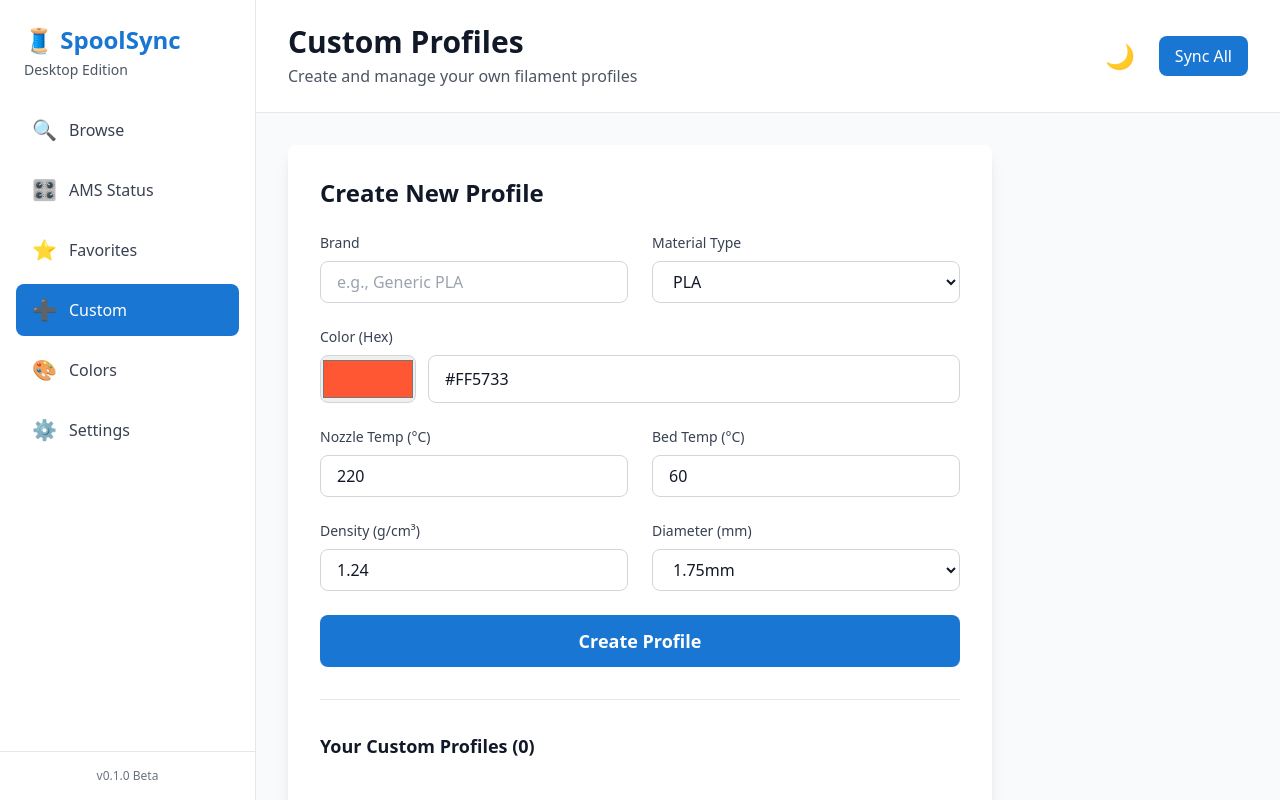
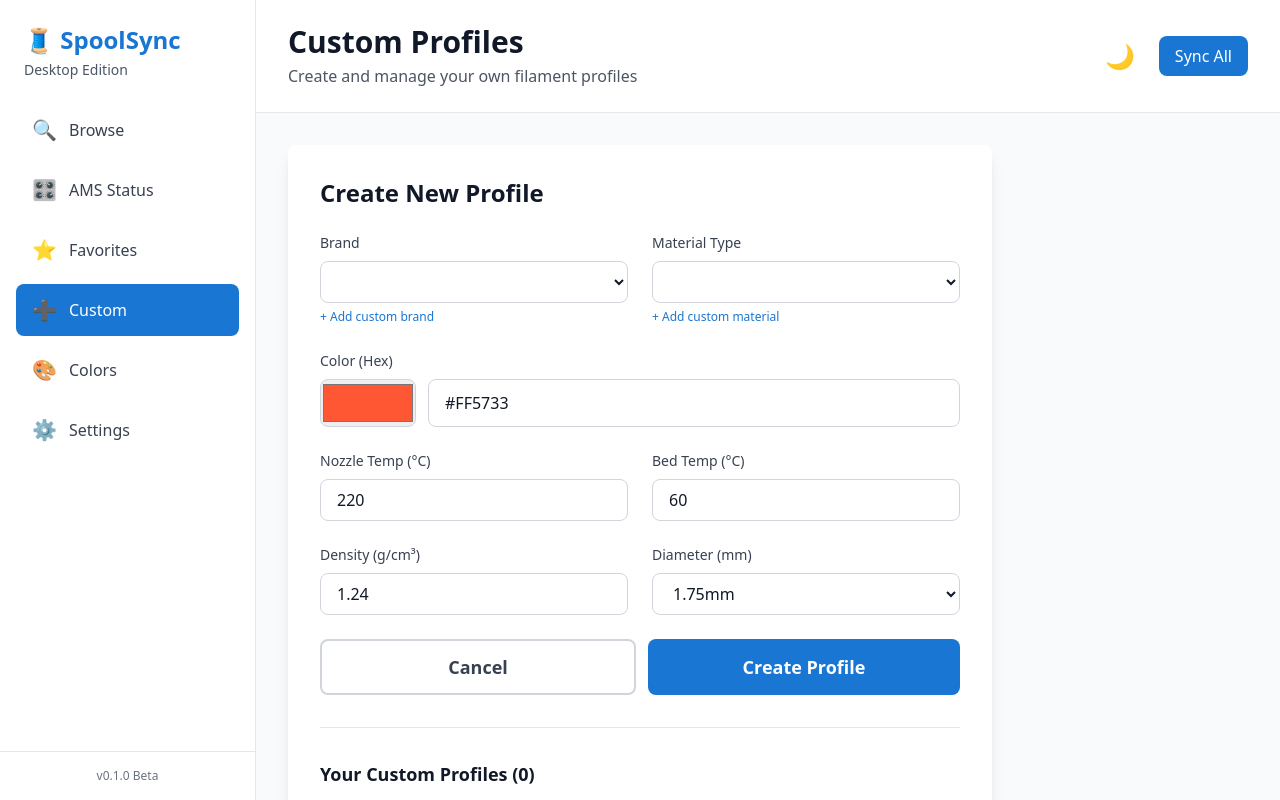
Before and after one commit to GaelicThunder/SpoolSync-Desktop, a SvelteKit app: page /custom in a window 1280 px wide. Built offline with nearby package versions, Linux system fonts and the light colour scheme.

Commit message:
Update Custom page with DB dropdowns, cancel button, and auto-refresh on mount

```diff
--- a/src/routes/custom/+page.svelte
+++ b/src/routes/custom/+page.svelte
@@ -1,11 +1,13 @@
 <script lang="ts">
   import { onMount } from 'svelte';
+  import { goto } from '$app/navigation';
   import Header from '$lib/components/Header.svelte';
   import { customProfiles, loadCustomProfiles, createCustomProfile, deleteCustomProfile, type FilamentProfile } from '$lib/stores/filaments';
+  import { invoke } from '@tauri-apps/api/core';
 
   let formData = {
     brand: '',
-    material: 'PLA',
+    material: '',
     color: '#FF5733',
     nozzle_temp: 220,
     bed_temp: 60,
@@ -13,16 +15,48 @@
     diameter: 1.75,
   };
 
-  onMount(() => {
-    console.log('Custom page mounted, loading profiles...');
-    loadCustomProfiles();
+  let brands: string[] = [];
+  let materials: string[] = [];
+  let customBrand = '';
+  let customMaterial = '';
+  let showCustomBrand = false;
+  let showCustomMaterial = false;
+
+  onMount(async () => {
+    console.log('Custom page mounted, loading data...');
+    await loadCustomProfiles();
+    await loadBrandsAndMaterials();
   });
+
+  async function loadBrandsAndMaterials() {
+    try {
+      brands = await invoke<string[]>('get_brands');
+      materials = await invoke<string[]>('get_materials');
+      console.log('Loaded brands:', brands);
+      console.log('Loaded materials:', materials);
+
+      if (brands.length > 0 && !formData.brand) {
+        formData.brand = brands[0];
+      }
+      if (materials.length > 0 && !formData.material) {
+        formData.material = materials[0];
+      }
+    } catch (error) {
+      console.error('Failed to load brands/materials:', error);
+    }
+  }
 
   async function handleSubmit(e: Event) {
     e.preventDefault();
     try {
       const profile: FilamentProfile = {
-        ...formData,
+        brand: showCustomBrand && customBrand ? customBrand : formData.brand,
+        material: showCustomMaterial && customMaterial ? customMaterial : formData.material,
+        color: formData.color,
+        nozzle_temp: formData.nozzle_temp,
+        bed_temp: formData.bed_temp,
+        density: formData.density,
+        diameter: formData.diameter,
         is_favorite: true,
         is_custom: true,
       };
@@ -30,15 +64,21 @@
       console.log('Creating profile:', profile);
       await createCustomProfile(profile);
 
+      await loadBrandsAndMaterials();
+
       formData = {
-        brand: '',
-        material: 'PLA',
+        brand: brands[0] || '',
+        material: materials[0] || '',
         color: '#FF5733',
         nozzle_temp: 220,
         bed_temp: 60,
         density: 1.24,
         diameter: 1.75,
       };
+      customBrand = '';
+      customMaterial = '';
+      showCustomBrand = false;
+      showCustomMaterial = false;
     } catch (error) {
       console.error('Failed to create profile:', error);
       alert('Failed to create profile: ' + error);
@@ -49,6 +89,10 @@
     if (confirm('Delete this custom profile?')) {
       await deleteCustomProfile(id);
     }
+  }
+
+  function handleCancel() {
+    goto('/');
   }
 </script>
 
@@ -67,32 +111,82 @@
             <label for="brand" class="block text-sm font-medium text-gray-700 dark:text-gray-300 mb-2">
               Brand
             </label>
+            {#if showCustomBrand}
               <input
                 id="brand"
                 type="text"
-              bind:value={formData.brand}
-              placeholder="e.g., Generic PLA"
+                bind:value={customBrand}
+                placeholder="Enter custom brand"
                 required
                 class="w-full px-4 py-2 border border-gray-300 dark:border-gray-600 rounded-lg bg-white dark:bg-gray-700 text-gray-900 dark:text-white focus:ring-2 focus:ring-primary outline-none"
               />
+              <button
+                type="button"
+                onclick={() => showCustomBrand = false}
+                class="text-xs text-primary hover:underline mt-1"
+              >
+                ← Choose from list
+              </button>
+            {:else}
+              <select
+                id="brand"
+                bind:value={formData.brand}
+                required
+                class="w-full px-4 py-2 border border-gray-300 dark:border-gray-600 rounded-lg bg-white dark:bg-gray-700 text-gray-900 dark:text-white focus:ring-2 focus:ring-primary outline-none"
+              >
+                {#each brands as brand}
+                  <option value={brand}>{brand}</option>
+                {/each}
+              </select>
+              <button
+                type="button"
+                onclick={() => showCustomBrand = true}
+                class="text-xs text-primary hover:underline mt-1"
+              >
+                + Add custom brand
+              </button>
+            {/if}
           </div>
 
           <div>
             <label for="material" class="block text-sm font-medium text-gray-700 dark:text-gray-300 mb-2">
               Material Type
             </label>
+            {#if showCustomMaterial}
+              <input
+                id="material"
+                type="text"
+                bind:value={customMaterial}
+                placeholder="Enter custom material"
+                required
+                class="w-full px-4 py-2 border border-gray-300 dark:border-gray-600 rounded-lg bg-white dark:bg-gray-700 text-gray-900 dark:text-white focus:ring-2 focus:ring-primary outline-none"
+              />
+              <button
+                type="button"
+                onclick={() => showCustomMaterial = false}
+                class="text-xs text-primary hover:underline mt-1"
+              >
+                ← Choose from list
+              </button>
+            {:else}
               <select
                 id="material"
                 bind:value={formData.material}
                 required
                 class="w-full px-4 py-2 border border-gray-300 dark:border-gray-600 rounded-lg bg-white dark:bg-gray-700 text-gray-900 dark:text-white focus:ring-2 focus:ring-primary outline-none"
               >
-              <option value="PLA">PLA</option>
-              <option value="PETG">PETG</option>
-              <option value="ABS">ABS</option>
-              <option value="TPU">TPU</option>
-              <option value="Nylon">Nylon</option>
+                {#each materials as material}
+                  <option value={material}>{material}</option>
+                {/each}
               </select>
+              <button
+                type="button"
+                onclick={() => showCustomMaterial = true}
+                class="text-xs text-primary hover:underline mt-1"
+              >
+                + Add custom material
+              </button>
+            {/if}
           </div>
         </div>
 
@@ -112,7 +206,6 @@
               bind:value={formData.color}
               placeholder="#FF5733"
               required
-              pattern="^#[0-9A-Fa-f]{'{6}'}$"
               class="flex-1 px-4 py-2 border border-gray-300 dark:border-gray-600 rounded-lg bg-white dark:bg-gray-700 text-gray-900 dark:text-white focus:ring-2 focus:ring-primary outline-none"
             />
           </div>
@@ -183,12 +276,21 @@
           </div>
         </div>
 
+        <div class="flex gap-3">
+          <button
+            type="button"
+            onclick={handleCancel}
+            class="flex-1 px-6 py-3 border-2 border-gray-300 dark:border-gray-600 text-gray-700 dark:text-gray-300 rounded-lg hover:bg-gray-100 dark:hover:bg-gray-700 transition-colors font-semibold text-lg"
+          >
+            Cancel
+          </button>
           <button
             type="submit"
-          class="w-full px-6 py-3 bg-primary text-white rounded-lg hover:bg-blue-700 transition-colors font-semibold text-lg"
+            class="flex-1 px-6 py-3 bg-primary text-white rounded-lg hover:bg-blue-700 transition-colors font-semibold text-lg"
           >
             Create Profile
           </button>
+        </div>
       </form>
 
       <div class="mt-8 pt-8 border-t border-gray-200 dark:border-gray-700">
```
Lines whose indentation alone changed are shown as unchanged.
